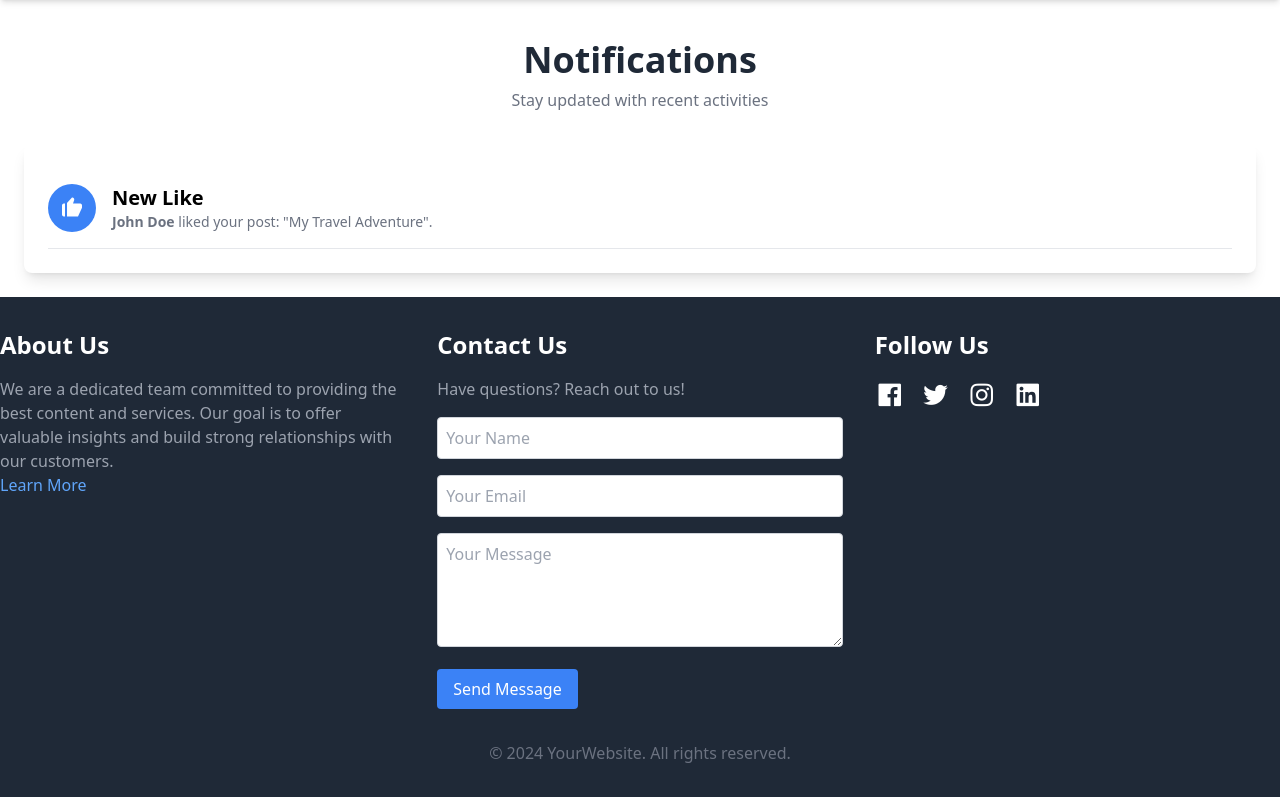
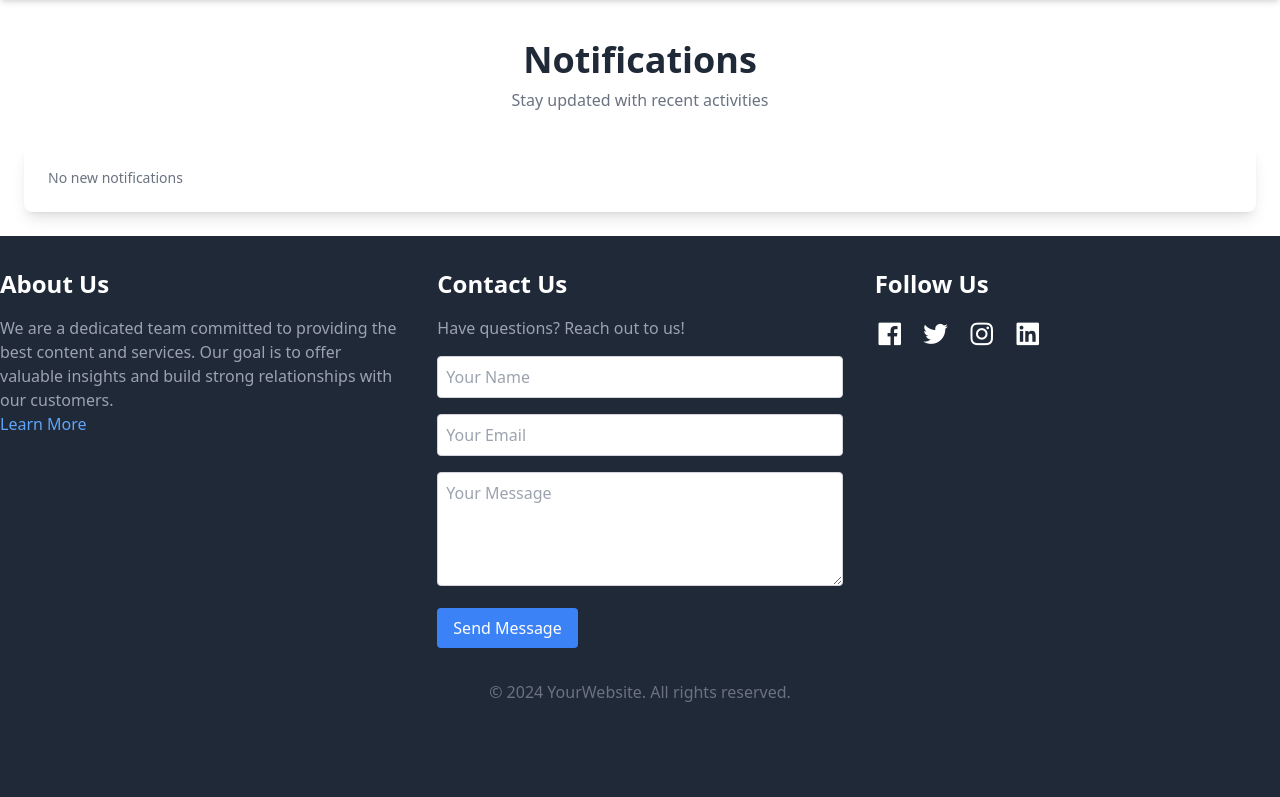
Before and after one commit to iambiki-git/blog, a Django app: page /notification/ in a window 1280 px wide. Shown: the part 96-893 px from the top of the page. After the commit the page ends 798 px from the top, so only its background shows below. Run offline with Django 5.2, Linux system fonts and the light colour scheme; a user stored in the database is signed in; data comes from the database, SQL or seed files in the repository; both versions use the stored data as it was after the commit; some libraries are stand-ins or nearby versions.

Commit message:
add like notification functionality

```diff
--- a/blog/templates/blog/navbar.html
+++ b/blog/templates/blog/navbar.html
@@ -4,18 +4,6 @@
     <a href="/">
       <img src="{% static './images/logo.png' %}" alt="logo" class="h-16 cursor-pointer" />
     </a>
-
-    {% comment %} for desktop {% endcomment %}
-    {% comment %} <ul class="flex space-x-6 text-gray-700 font-medium hidden md:flex" id="desktop-menus">
-      <li><a href="/" class="hover:text-red-600 transition duration-300"><i class='bx bxs-home text-xl' ></i></a></li>
-      {% if user.is_authenticated %}
-        <li><a href="{% url 'profile' %}" class="hover:text-red-600 transition duration-300"><i class='bx bxs-user-circle text-xl'></i></a></li>
-        <li><a href="{% url 'notification' %}" class="hover:text-red-600 transition duration-300"><i class='bx bxs-bell-ring text-xl'></i></a></li>
-        <li><a href="{% url 'signout' %}" class="hover:text-red-600 transition duration-300"><i class='bx bxs-log-out text-xl' ></i></a></li>
-      {% else %}
-        <li><a href="{% url 'signin' %}" class="hover:text-red-600 transition duration-300"><i class='bx bxs-log-in text-xl' ></i></a></li>
-      {% endif %}
-    </ul> {% endcomment %}
 
     <ul class="flex space-x-6 text-gray-700 font-medium hidden md:flex" id="desktop-menus">
       <li class="relative group">
@@ -32,13 +20,6 @@
         </a>
         <span class="absolute bottom-8 left-1/2 transform -translate-x-1/2 bg-black text-white text-xs rounded px-2 py-1 opacity-0 group-hover:opacity-100 transition-opacity duration-300">Profile</span>
       </li>
-
-      {% comment %} <li class="relative group">
-        <a href="{% url 'notification' %}" class="hover:text-red-600 transition duration-300">
-          <i class='bx bxs-bell-ring text-xl'></i>
-        </a>
-        <span class="absolute bottom-8 left-1/2 transform -translate-x-1/2 bg-black text-white text-xs rounded px-2 py-1 opacity-0 group-hover:opacity-100 transition-opacity duration-300">Notifications</span>
-      </li> {% endcomment %}
 
       <li class="relative group">
         <a href="{% url 'notification' %}" class="hover:text-red-600 transition duration-300 relative">
@@ -77,18 +58,7 @@
     </button>
   </div>
 
-  {% comment %} for mobile devices {% endcomment %}
-  {% comment %} <div id="mobile-menus" class="md:hidden hidden flex-col bg-gray-100 p-4">
-    <ul class="text-gray-800">
-      <li><a href="/" class="hover:text-red-600 py-2">Home</a></li>
-      {% if user.is_authenticated %}
-        <li><a href="{% url 'profile' %}" class="hover:text-red-600 py-2">Profile</a></li>
-        <li><a href="{% url 'signout' %}" class="hover:text-red-600 py-2">Logout</a></li>
-      {% else %}
-        <li><a href="{% url 'signin' %}" class="hover:text-red-600 py-2">Login</a></li>
-      {% endif %}
-    </ul>
-  </div> {% endcomment %}
+
   {% comment %} for mobile devices {% endcomment %}
 <div id="mobile-menus" class="md:hidden hidden flex-col bg-gradient-to-r from-gray-100 to-gray-200 shadow-lg rounded-lg p-4 transition duration-300">
   <ul class="text-gray-800 space-y-2">
@@ -107,6 +77,12 @@
       <li>
         <a href="{% url 'notification' %}" class="flex items-center hover:bg-red-200 hover:text-red-600 py-2 rounded transition duration-300">
           <i class='bx bx-bell mr-2'></i>Notification
+          {% if new_notifications_count > 0 %}
+            <!-- Notification count badge -->
+            <span class="absolute top-30 right-50 transform translate-x-1/2 -translate-y-1/2 bg-red-600 text-white text-xs font-bold rounded-full h-4 w-4 flex items-center justify-center">
+              {{ new_notifications_count }}
+            </span>
+          {% endif %}
         </a>
       </li>
       <li>
--- a/blog/templates/blog/notification.html
+++ b/blog/templates/blog/notification.html
@@ -13,19 +13,22 @@
     <!-- Notification Column -->
     <div class="bg-white rounded-lg shadow-lg p-6">
         <!-- Notification for Post Like -->
+         {% if notifications %}
+         {% for notification in notifications %}
         <div class="flex items-center space-x-4 py-4 border-b">
+            {% if notification.notification_type == 'like' %}
             <div class="w-12 h-12 bg-blue-500 text-white rounded-full flex items-center justify-center">
                 <i class="bx bxs-like text-2xl"></i>
             </div>
             <div>
                 <h3 class="text-xl font-semibold">New Like</h3>
-                <p class="text-gray-500 text-sm"><strong>John Doe</strong> liked your post: "My Travel Adventure".</p>
+                <p class="text-gray-500 text-sm">{{ notification.message }}</p>
             </div>
         </div>
+        {% elif notification.notification_type == 'delete' %}
 
         <!-- Notification for Admin Post Deletion -->
-         {% if notifications %}
-         {% for notification in notifications %}
+
         <div class="flex items-center space-x-4 py-4 border-b">
             <div class="w-12 h-12 bg-red-500 text-white rounded-full flex items-center justify-center">
                 <i class="bx bxs-trash text-2xl"></i>
@@ -34,8 +37,11 @@
                 <h3 class="text-xl font-semibold">Post Deleted</h3>
                 <p class="text-gray-500 text-sm">{{ notification.message }}</p>
             </div>
+            {% endif %}
         </div>
         {% endfor %}
+        {% else %}
+        <p class="text-gray-500 text-sm">No new notifications</p>
         {% endif %}
     </div>
 </div>
--- a/blog/views.py
+++ b/blog/views.py
@@ -133,6 +133,7 @@ def delete_post(request, post_id):
         if request.user.is_superuser:
             Notification.objects.create(
                 user = post.user,
+                notification_type = Notification.DELETE,
                 message = f"Your post '{post.title}' created on {post.created_at.strftime('%Y-%m-%d')} was deleted by admin."
             )
     else:
@@ -143,9 +144,16 @@ def delete_post(request, post_id):
 
 def readMore(request, post_id):
     post = get_object_or_404(Post, id=post_id)
+
+    if request.user.is_authenticated:
+        new_notifications_count = Notification.objects.filter(user=request.user, is_read=False).count()
+    else:
+        new_notifications_count = 0
+
     content = {
         'post':post,
         'user':request.user,
+        'new_notifications_count':new_notifications_count,
     }
     return render(request, 'blog/readMore.html', content)
 
@@ -226,6 +234,14 @@ def like_post(request, post_id):
             Like.objects.create(user=user, post=post)
             liked = True
 
+            if post.user != user:
+                Notification.objects.create(
+                    user = post.user,
+                    post = post,
+                    notification_type = Notification.LIKE,
+                    message = f"{user.username} liked your post: '{post.title}'"
+                )
+
         # Return the updated like count and status
         return JsonResponse({
             'like_count': post.likes.count(),
```
Also changed, not shown: blog/models.py (+12 -0 lines), blog/migrations/0009_notification_notification_type_notification_post.py (added), db.sqlite3.
